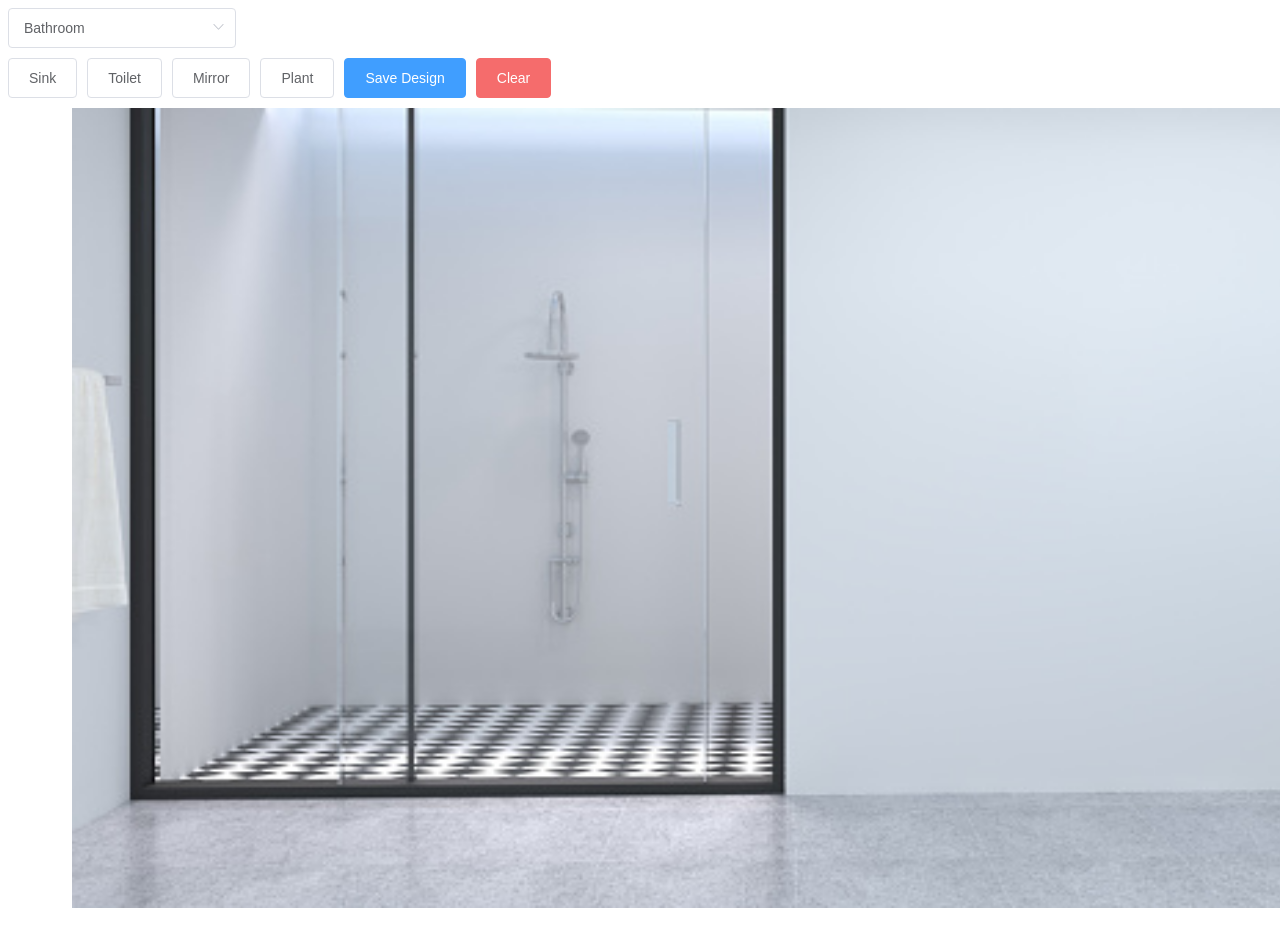
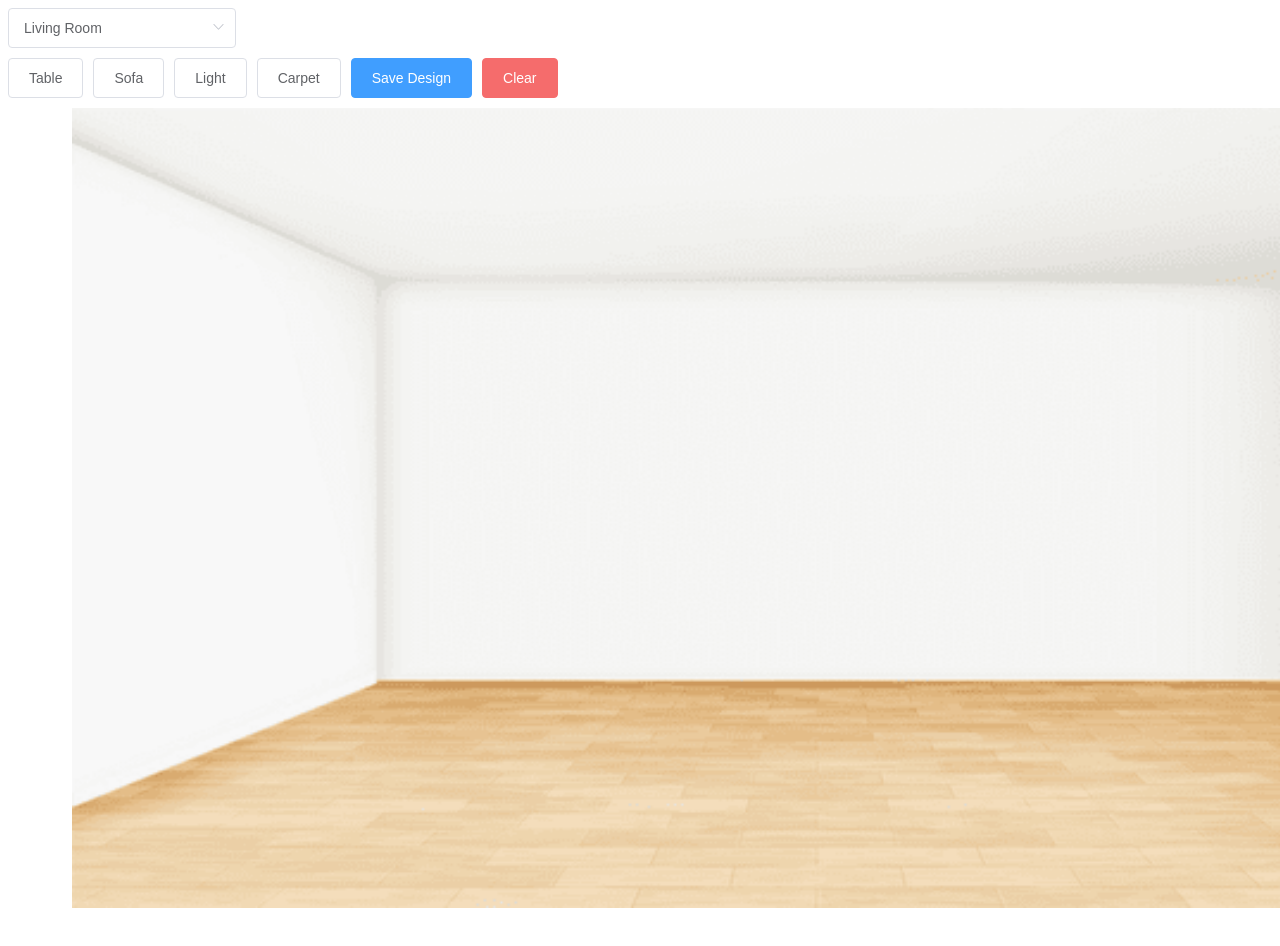
Before and after one commit to PerlaAndreea1/host-furniture-app, a Vue app: page / in a window 1280 px wide. Shown: the top 946 px of the page. Built offline with nearby package versions, Linux system fonts and the light colour scheme.

Commit message:
make default living room

```diff
--- a/src/components/HelloWorld.vue
+++ b/src/components/HelloWorld.vue
@@ -113,7 +113,7 @@ export default {
           value: 'Kitchen',
           label: 'Kitchen'
         }],
-        room: 'Bathroom',
+        room: 'Living Room',
 				output: null
       }
     },
```
